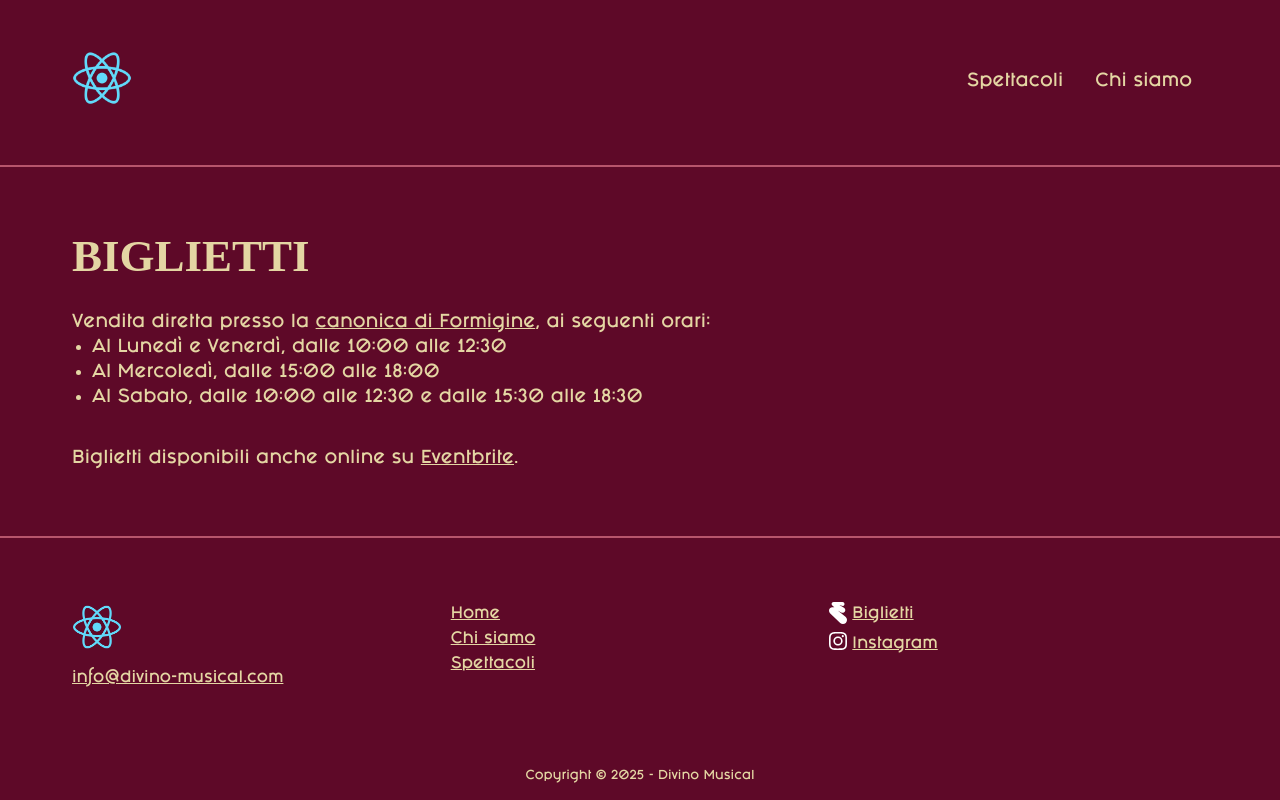
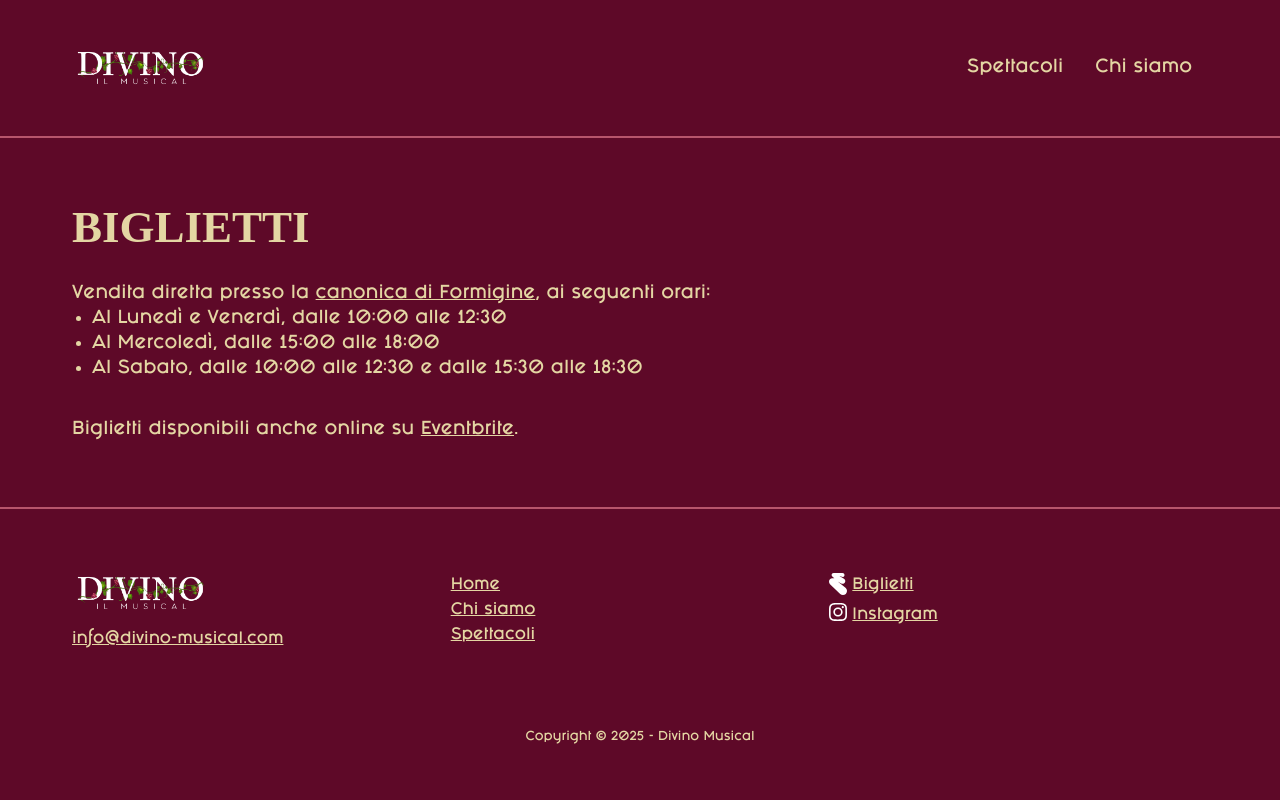
Before and after one commit to davideleo5/davideleo5.github.io, a React (Create React App) app: page /#/spettacoli in a window 1280 px wide. Built offline with nearby package versions, Linux system fonts and the light colour scheme; a web font is replaced by a local one.

Commit message:
New logo

```diff
--- a/src/components/navbar/Navbar.jsx
+++ b/src/components/navbar/Navbar.jsx
@@ -23,7 +23,7 @@ const Navbar = () => {
       <div className='navbar-links'>
         <div className='navbar-links_logo'>
           <Link to='/'>
-            <img src={logo} alt="Divino Musical Logo" width='60' height='60' />
+            <img src={logo} alt="Divino Musical Logo" width='auto' height='40' />
           </Link>
         </div>
         <div className='navbar-links_container'>
--- a/src/components/navbar/navbar.css
+++ b/src/components/navbar/navbar.css
@@ -13,6 +13,10 @@
 
 .navbar-links_logo {
     margin-right: auto;
+}
+
+.navbar-links_logo a {
+    display: flex;
 }
 
 .navbar-links_container {
--- a/src/containers/footer/Footer.jsx
+++ b/src/containers/footer/Footer.jsx
@@ -11,7 +11,7 @@ const Footer = () => {
       <div className='footer-content section__padding'>
         <div className='column column-1'>
           <a href='/'>
-            <img src={logo} alt='Divino Musical Logo' width='50' height='50' />
+            <img src={logo} alt='Divino Musical Logo' width='auto' height='40' />
           </a>
           <a className='mail' href="mailto:info@divino-musical.com">info@divino-musical.com</a>
         </div>
--- a/src/containers/header/Header.jsx
+++ b/src/containers/header/Header.jsx
@@ -1,6 +1,7 @@
 import React from 'react';
 import { Navbar, Separator } from '../../components';
 import './header.css';
+import logo from '../../assets/logo.png'
 
 const Header = () => {
   return (
@@ -9,8 +10,7 @@ const Header = () => {
         <Navbar />
         <Separator />
         <div className='header-logo'>
-          {/* @TODO: sostituire con logo */}
-          <h1>Divino musical</h1>
+          <img src={logo} alt='Divino Musical Logo' width='auto' height='100' />
         </div>
       </div>
     </div>
--- a/src/containers/header/header.css
+++ b/src/containers/header/header.css
@@ -8,6 +8,12 @@
 .header .header-content .header-logo {
     position: absolute;
     left: 50%;
-    top: calc(50% + 67px);
+    top: calc(50% + 68px);
     transform: translate(-50%, -50%);
 }
+
+@media screen and (max-width: 1200px) {
+    .header .header-content .header-logo {
+        top: calc(50% + 52px);
+    }
+}
```
Also changed, not shown: src/assets/logo.png.
